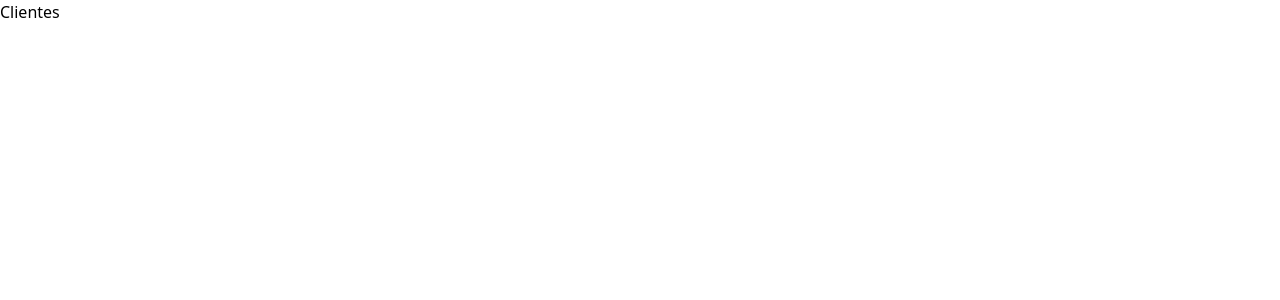
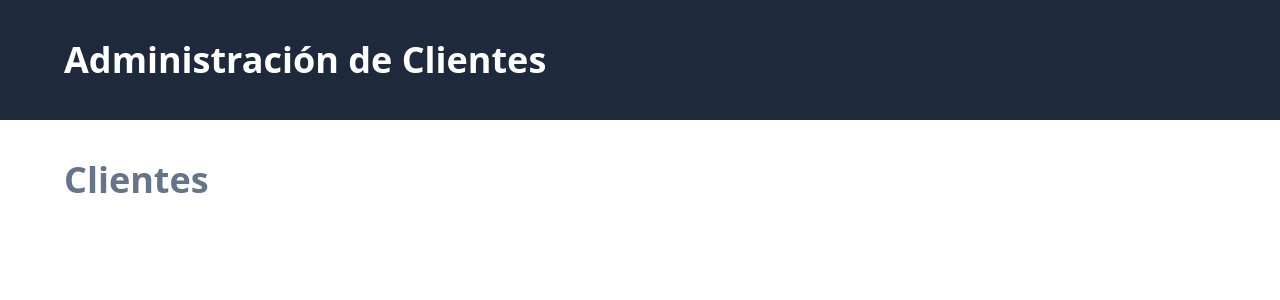
Before and after one commit to EdsonTorres14/crm-vue, a Vue app: page / in a window 1280 px wide. Shown: the top 300 px of the page. Built offline with nearby package versions, Linux system fonts and the light colour scheme.

Commit message:
186. Creabdo el Header

```diff
--- a/src/App.vue
+++ b/src/App.vue
@@ -3,5 +3,14 @@
 </script>
 
 <template>
-  <RouterView />
+  <header class="bg-slate-800">
+    <div class="mx-auto max-w-6xl py-10">
+      <h1 class="text-4xl font-extrabold text-white">
+        Administración de Clientes
+      </h1>
+    </div>
+  </header>
+  <main class="max-w-6xl mx-auto mt-10">
+    <RouterView />
+  </main>
 </template>
--- a/src/views/ClientesView.vue
+++ b/src/views/ClientesView.vue
@@ -4,6 +4,6 @@
 
 <template>
     <div>
-        <h1>Clientes</h1>
+        <h1 class="text-4xl font-extrabold text-slate-500">Clientes</h1>
     </div>
 </template>
```
